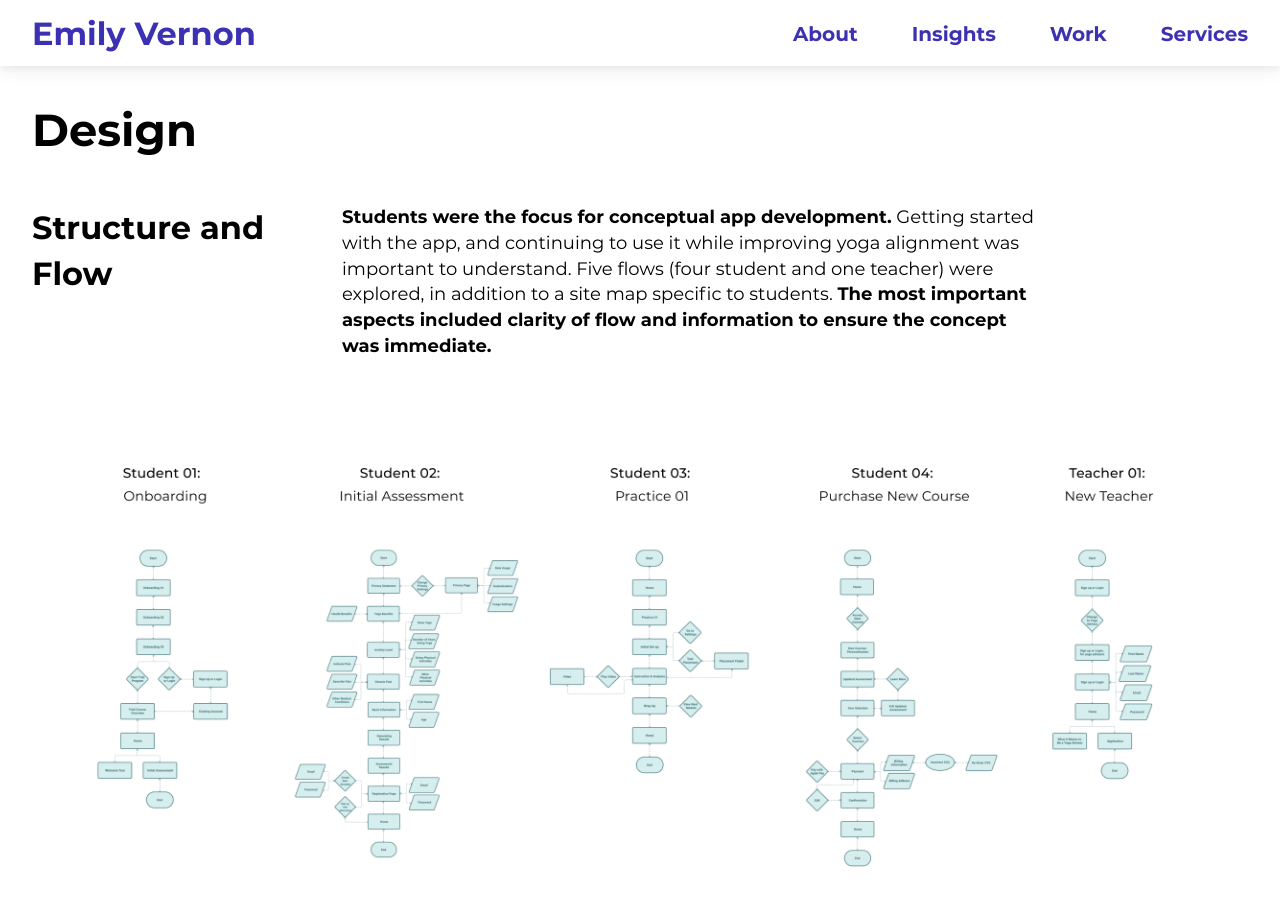
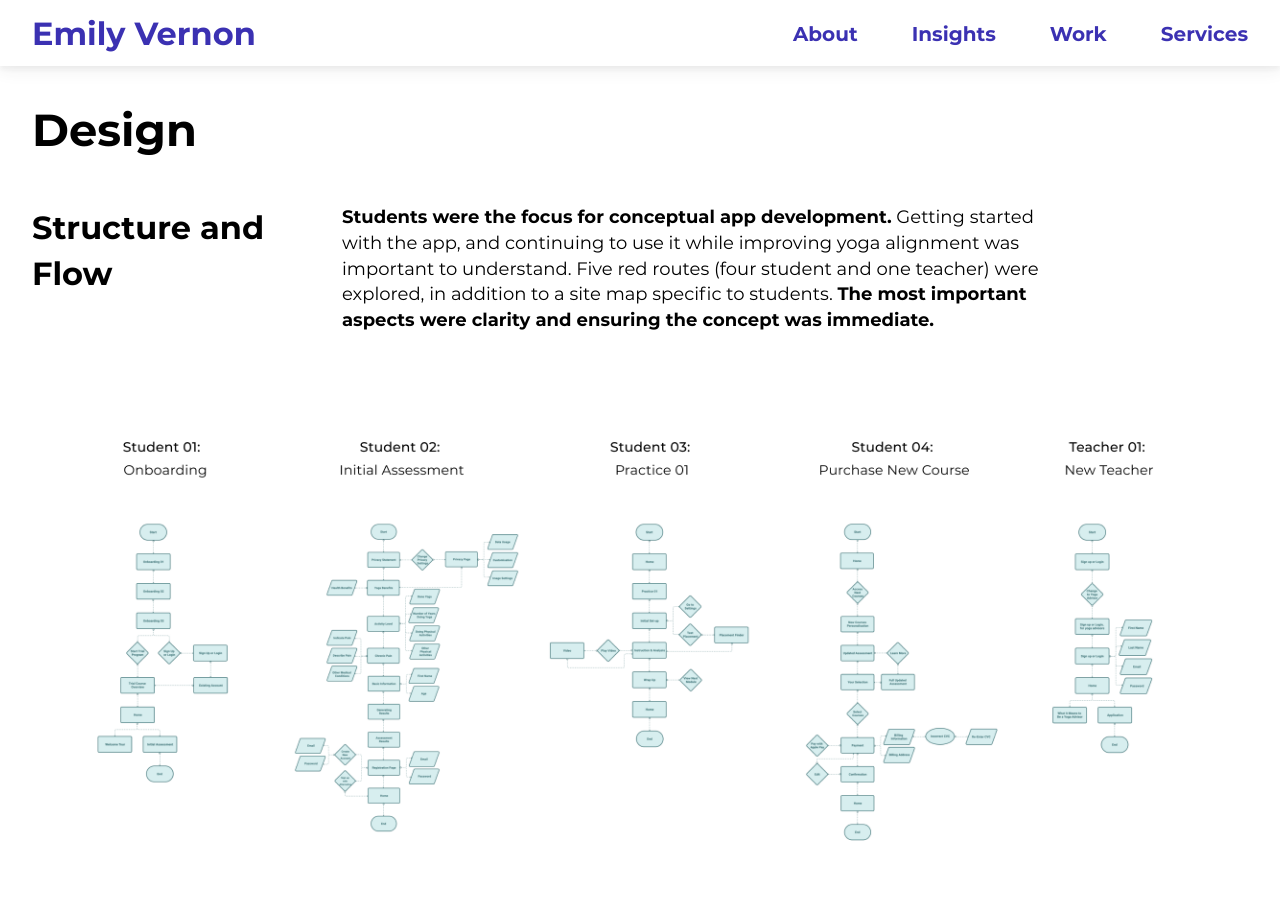
Before and after one commit to emilygv/emilyvernon.com, a Jekyll site: the page built from _casestudies/yogabox.md, in a window 1280 px wide and 900 px high, scrolled down 7438 px. Built offline with Jekyll 4.4.1, drawn with Linux system fonts in a browser that asks for light colours.

Commit message:
added red route

```diff
--- a/_casestudies/yogabox.md
+++ b/_casestudies/yogabox.md
@@ -91,7 +91,7 @@ Supportive: build trust
 
 {% include case_h3_block.html
 title="Structure and Flow"
-content="**Students were the focus for conceptual app development.** Getting started with the app, and continuing to use it while improving yoga alignment was important to understand. Five flows (four student and one teacher) were explored, in addition to a site map specific to students. **The most important aspects included clarity of flow and information to ensure the concept was immediate.**" %}
+content="**Students were the focus for conceptual app development.** Getting started with the app, and continuing to use it while improving yoga alignment was important to understand. Five red routes (four student and one teacher) were explored, in addition to a site map specific to students. **The most important aspects were clarity and ensuring the concept was immediate.**" %}
 
 ![](/assets/images/casestudies/yogabox/yogabox_user_flows.png)
 
```
